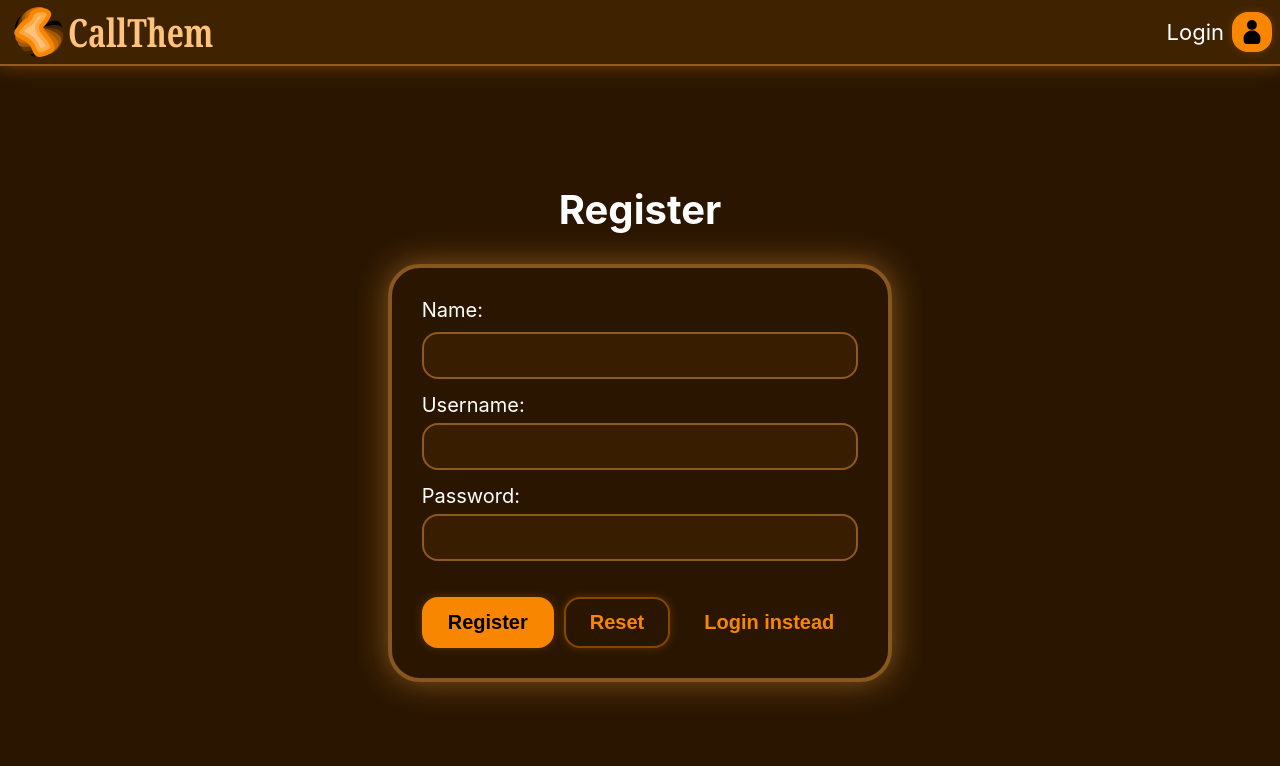
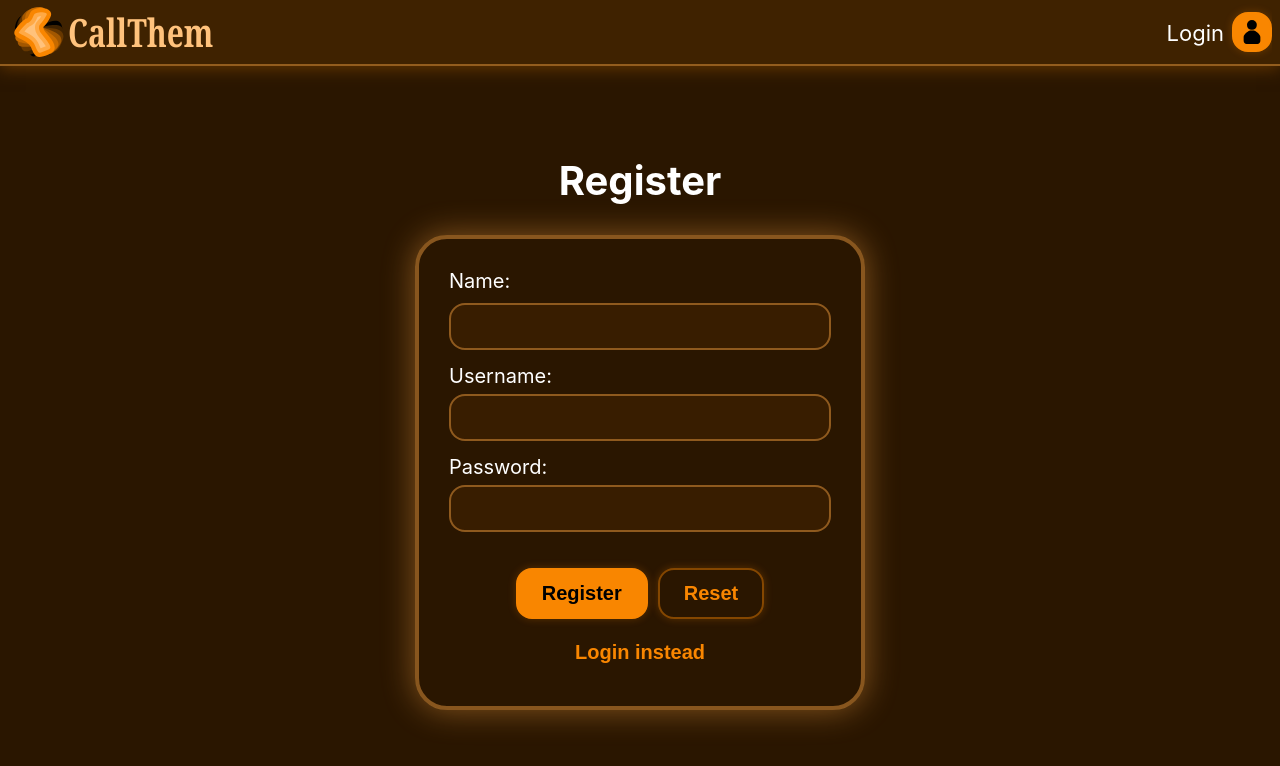
Before and after one commit to AbhiK002/call-them, a React (Vite) app: page /call-them/register in a window 1280 px wide. Shown: the top 766 px of the page. Built offline with nearby package versions, Linux system fonts and the light colour scheme; a web font is replaced by a local one.

Commit message:
minor improvements

```diff
--- a/package.json
+++ b/package.json
@@ -1,5 +1,5 @@
 {
-  "homepage": "https://abhik002.github.io/call-them/#",
+  "homepage": "https://abhik002.github.io/call-them",
   "name": "contacts",
   "private": true,
   "version": "0.0.0",
--- a/src/App.css
+++ b/src/App.css
@@ -54,11 +54,34 @@
 .top-user-div {
     display: flex;
     align-items: center;
-    gap: 8px
+    gap: 8px;
+    text-overflow: ellipsis;
+    height: 100%;
+    overflow: hidden;
+    margin-left: 12px;
 }
 
 .user-name {
+    display: flex;
     font-size: 1.1rem;
+    word-wrap: break-word;
+    word-break: break-all;
+    align-self: flex-start;
+    transform: translateY(16px);
+}
+
+@media (max-width: 420px) {
+    .logo-img {
+        height: 1.8rem;
+    }
+    .logo-text {
+        font-size: 1.2rem;
+        content: "CT";
+    }
+    .user-name {
+        font-size: 0.9rem;
+        visibility: hidden;
+    }
 }
 .user-button {
     padding: 6px;
--- a/src/components/LoginRegister/LoginRegister.jsx
+++ b/src/components/LoginRegister/LoginRegister.jsx
@@ -104,6 +104,10 @@ function validateInputs(isRegistering) {
         showError("Your username must have at least 5 characters (max 32)");
         return;
     }
+    if(username.match(/^.* .*$/)) {
+        showError("Your username cannot contain spaces")
+        return;
+    }
 
     if(password.length < 8 || password.length > 256) {
         showError("Your password must have at least 8 characters (max 256)");
--- a/src/components/LoginRegister/loginregister.css
+++ b/src/components/LoginRegister/loginregister.css
@@ -20,11 +20,15 @@
     display: flex;
     flex-direction: column;
     justify-content: space-evenly;
-    gap: 0.5rem
+    gap: 0.5rem;
+    width: 100%;
+    max-width: 450px;
 }
 
 .login-reg-form input {
     transform: translateY(-0.2rem);
+    display: block;
+    min-width: none;
 }
 
 #error-output {
--- a/src/components/Profile/profile.css
+++ b/src/components/Profile/profile.css
@@ -50,7 +50,8 @@
 .detail-value {
     font-size: 1.5rem;
     color: var(--accent-6);
-    padding-left: 12px
+    padding-left: 12px;
+    word-break: break-all;
 }
 
 @media (max-width: 420px) {
```
